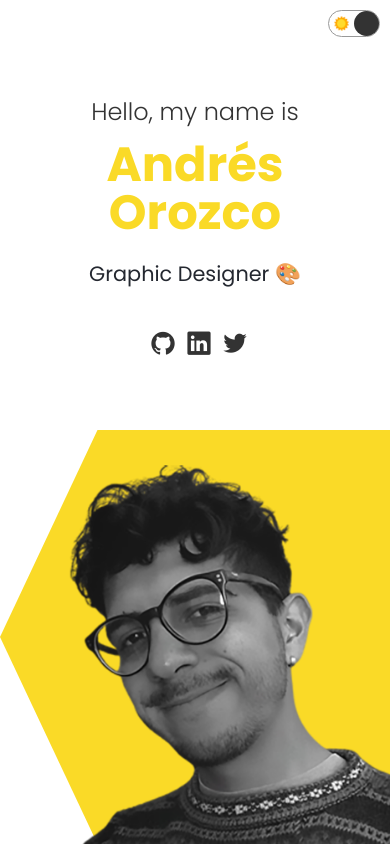
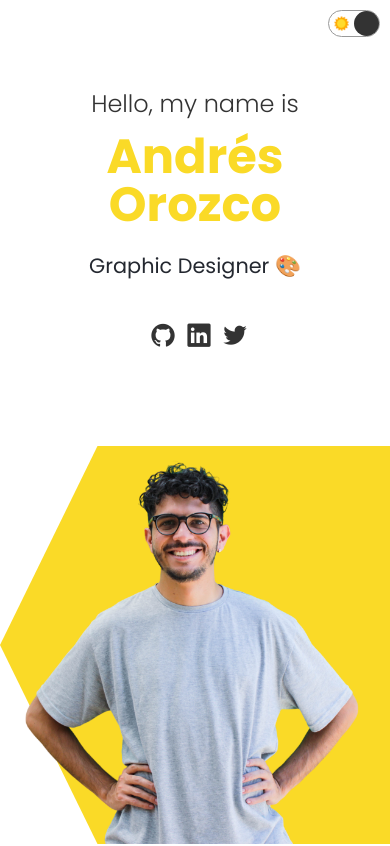
Before and after one commit to andyorozco96/My-Portfolio-APP, a React (Create React App) app: page / in a window 390 px wide. Shown: the top 846 px of the page. Built offline with nearby package versions, Linux system fonts and the light colour scheme.

Commit message:
(Update) New intro photo

```diff
--- a/src/components/Introduction.jsx
+++ b/src/components/Introduction.jsx
@@ -1,7 +1,7 @@
 import React, { useContext } from "react";
 import { ThemeContext } from "../context";
 
-import Me from "../img/Me copy@3x.png";
+import Me from "../img/Portfolio1.png";
 import style from "../sass/components/_introduction.module.scss";
 
 function Introduction() {
--- a/src/sass/components/_introduction.module.scss
+++ b/src/sass/components/_introduction.module.scss
@@ -134,8 +134,9 @@
     .rightImg {
       position: absolute;
       margin: 0;
-      width: 100%;
-      height: 100%;
+      width: auto;
+      height: 99%;
+      bottom: 0;
       object-fit: cover;
     }
   }
@@ -165,6 +166,7 @@
     height: 100vh;
 
     .introLeft{
+      flex: 0.7;
       width: 90%;
       margin-bottom: 1em;
       height: 50%;
@@ -248,8 +250,10 @@
     }
 
     .introRight{
+      flex:0.7;
       width: 100%;
       height: 50%;
+      margin-top: 2em;
       //background-color: aqua;
       position: relative;
 
@@ -260,7 +264,9 @@
 
       .rightImg{
         position: absolute;
-        top: 0;
+        width: 100%;
+        height: auto;
+        bottom: 0;
       }
 
 
```
Also changed, not shown: src/img/Portfolio1.png (added), 1 other file (tests, documents, lock files or other folders).
